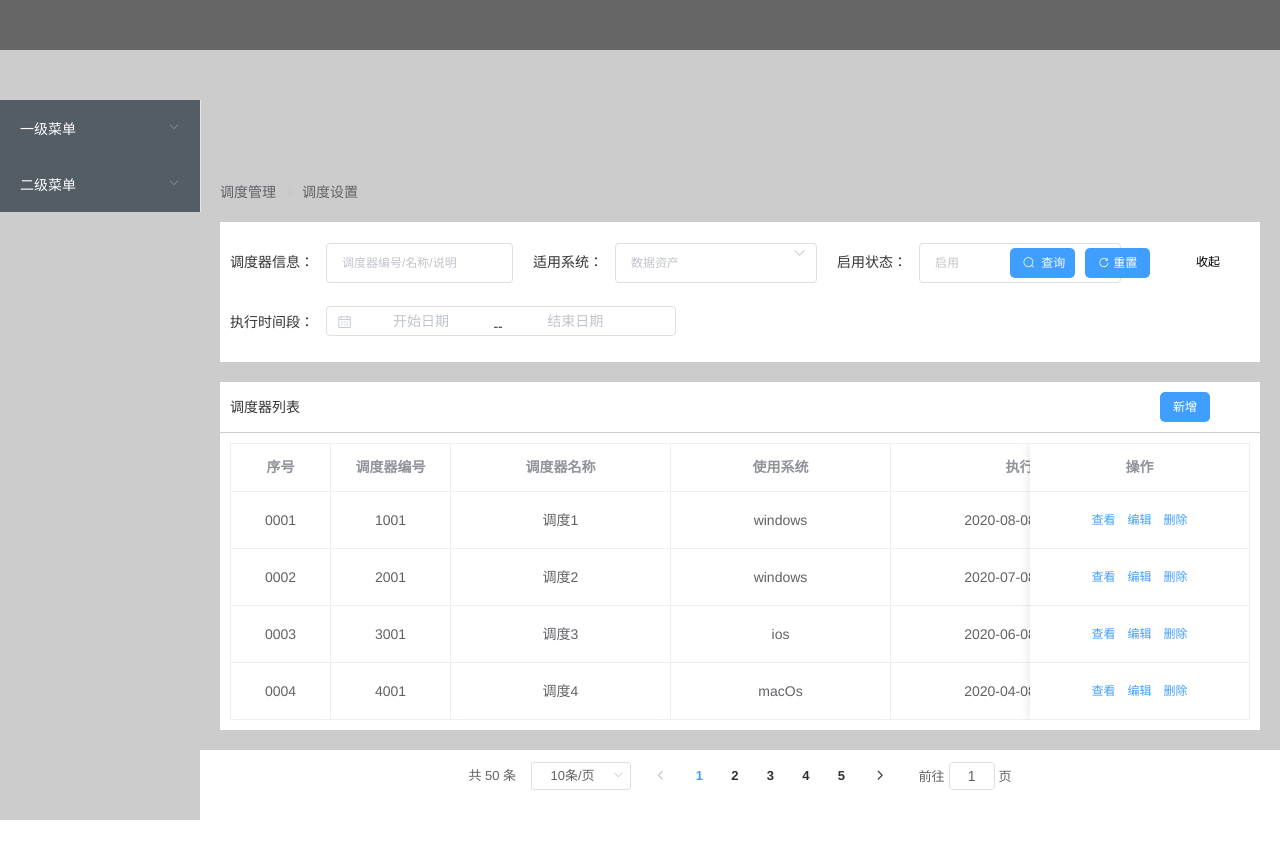
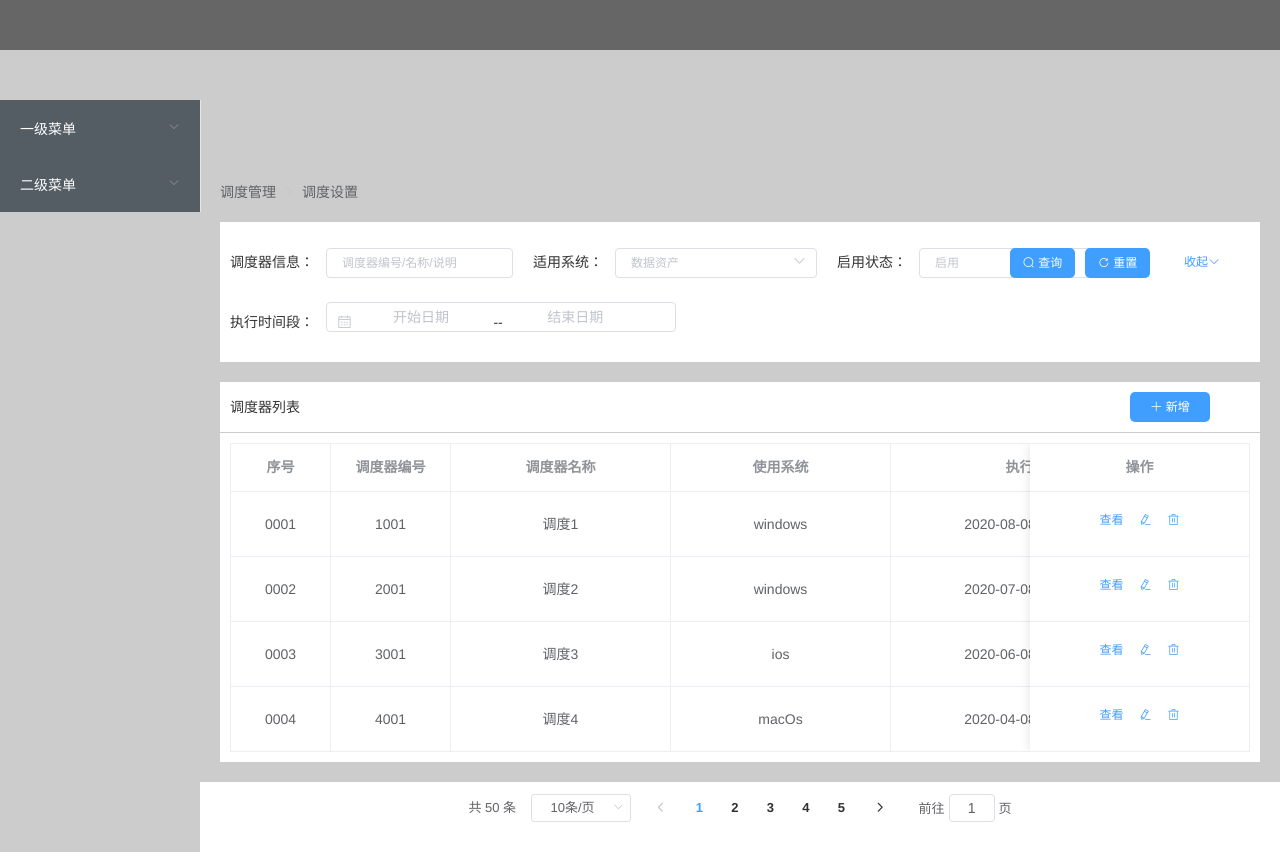
Before and after one commit to cwx1995/demo-vue-2.0, a Vue app: page /#/firstMod/index in a window 1280 px wide. Before the commit the page ends 820 px from the top, so only its background shows below. Built offline with nearby package versions, Linux system fonts and the light colour scheme.

Commit message:
添加·编辑·删除

```diff
--- a/src/views/firstMod/components/add.vue
+++ b/src/views/firstMod/components/add.vue
@@ -1,7 +1,7 @@
 <template>
     <div class="box">
         <div class="back" @click="callback">
-            返回
+            <i class="el-icon-arrow-left"></i> 返回
         </div>
         <div class="center">
             <div class="addScheduler">{{title}}</div>
@@ -14,7 +14,7 @@
                         <el-input type="information" v-model="ruleForm.information"></el-input>
                     </el-form-item>
                     <el-form-item label="执行时间段" class="timer" prop="time">
-                        <el-date-picker v-model="ruleForm.time" type="daterange" :picker-options="pickerOptions" range-separator="--" start-placeholder="开始日期" end-placeholder="结束日期">
+                        <el-date-picker v-model="ruleForm.time" value-format="yyyy-MM-dd" format="yyyy-MM-dd" type="daterange" :picker-options="pickerOptions" range-separator="--" start-placeholder="开始日期" end-placeholder="结束日期">
                         </el-date-picker>
                     </el-form-item>
                     <el-form-item label="定时设置" class="settime" prop="setTiming" required>
@@ -49,19 +49,17 @@
 <script>
     export default {
         data() {
-            var validateName =(rule,value,callback)=> {
-                if(value === ''){
+            var validateName = (rule, value, callback) => {
+                if (value === '') {
                     callback(new Error('请输入名称'))
-                }else {
-
+                } else {
                     callback()
                 }
             };
-            var validateSettime = (rule,value,callback) => {
-                if(value === ''){
+            var validateSettime = (rule, value, callback) => {
+                if (value === '') {
                     callback(new Error('请设置时间'))
-                }else {
-
+                } else {
                     // if(this.ruleForm.setTiming !== ''){
                     //     this.$ref.ruleForm.validateField('setTiming')
                     // }
@@ -81,7 +79,6 @@
                 },
                 pickerOptions: {
                     shortcuts: [{
-                        text: '最近一周',
                         onClick(picker) {
                             const end = new Date();
                             const start = new Date();
@@ -89,7 +86,6 @@
                             picker.$emit('pick', [start, end]);
                         }
                     }, {
-                        text: '最近一个月',
                         onClick(picker) {
                             const end = new Date();
                             const start = new Date();
@@ -97,7 +93,6 @@
                             picker.$emit('pick', [start, end]);
                         }
                     }, {
-                        text: '最近三个月',
                         onClick(picker) {
                             const end = new Date();
                             const start = new Date();
@@ -127,7 +122,8 @@
                         validator: validateSettime,
                         trigger: 'blur'
                     }]
-                }
+                },
+                row:''
             }
         },
         created() {
@@ -138,15 +134,37 @@
             } else if (this.flag === 'edit') {
                 this.title = '编辑调度器'
             }
+            this.ruleForm = this.$route.query.row
         },
         methods: {
             callback() {
                 this.$router.go(-1)
             },
-            saveNum(form) {
-                console.log(form)
-                this.$message('已保存');
+            saveNum(data) {
+                let params = {
+                    name: this.ruleForm.name,
+                    explain: this.ruleForm.information,
+                    startTime: this.ruleForm.time[0],
+                    endTime: this.ruleForm.time[1],
+                    timeSet: this.ruleForm.setTiming,
+                    collectionTask: this.ruleForm.collect
+                }
+                console.log(data)
+                this.$refs.ruleForm.validate((valid) => {
+                    if (valid) {
+                        this.$post('addData', params).then((res) => {
+                            console.log(res)
+                            if (res.code === 200) {
+                                this.$message('添加成功');
                                 this.$router.go(-1)
+                            } else {
+                                 this.$message('添加失败')
+                            }
+                        }).catch((err) => {
+                            console.log(error)
+                        })
+                    }
+                })
             },
             cancel() {
                 console.log('取消')
@@ -171,7 +189,7 @@
             margin: 15px;
             position: relative;
             .addScheduler {
-                background-color: skyblue;
+                background-color: #409eff;
                 height: 50px;
                 line-height: 50px;
                 font-size: 14px;
--- a/src/views/firstMod/index.vue
+++ b/src/views/firstMod/index.vue
@@ -1,10 +1,5 @@
 <template>
     <div class="firstMod">
-        <!-- 示例 -->
-        <!-- 共计{{count}}条
-                                              <div @click="getData">
-                                                  请求数据
-                                              </div> -->
         <div class="break">
             <el-breadcrumb separator-class="el-icon-arrow-right">
                 <el-breadcrumb-item>调度管理</el-breadcrumb-item>
@@ -33,24 +28,23 @@
                     </el-date-picker>
                 </el-form-item>
                 <el-form-item class="button">
-
-                    <div class="queryBtn"  @click="queryInf('1')">
-                        <i class="el-icon-search"></i>
-                        查询
+                    <div class="queryBtn" @click="queryInf('1')">
+                        <i class="el-icon-search"></i> 查询
                     </div>
                     <div class="resetBtn" @click="resetForm('formInline')">
-                        <i class="el-icon-refresh-right"></i>
-                        重置
+                        <i class="el-icon-refresh-right"></i> 重置
                     </div>
                 </el-form-item>
             </el-form>
             <div class="packup" @click="packup">
-                {{show?'收起':'展开'}}
+                {{show?'收起':'展开'}}<i class="el-icon-arrow-down"></i>
             </div>
         </div>
         <div class="box">
             <div class="list">调度器列表</div>
-            <div class="add" @click="addNum">新增</div>
+            <div class="add" @click="addNum">
+                <i class="el-icon-plus"></i> 新增
+            </div>
         </div>
         <div class="form">
             <el-table :data="tableData" border style="width: 100%">
@@ -79,8 +73,8 @@
             <el-button @click="handleClick(scope.row)" type="text" size="small">
                 查看
             </el-button>
-            <el-button type="text" size="small" @click="handleEdit(scope.row.id)">编辑</el-button>
-            <el-button type="text" size="small" @click="handleDelete(scope.row.id)">删除</el-button>
+            <el-button type="text" size="small" @click="handleEdit(scope.row)"><i class="el-icon-edit"></i></el-button>
+            <el-button type="text" size="small" @click="handleDelete(scope.row.id)"><i class="el-icon-delete"></i></el-button>
             </template>
                 </el-table-column>
             </el-table>
@@ -114,8 +108,8 @@
             return {
                 formInline: {
                     name: '',
-                    time:'',//时间选择器的值 数组
-                    system:'',
+                    time: '', //时间选择器的值 数组
+                    system: '',
                     endTime: '',
                     status: ''
                 },
@@ -187,8 +181,7 @@
                     console.log(res)
                     if (res.code === 200) {
                         this.tableData = res.result.tableData
-                    } else {
-                    }
+                    } else {}
                 }).catch((err) => {
                     console.log(error)
                 })
@@ -222,6 +215,7 @@
                 this.pageSize = 10
                 this.queryInf()
             },
+            // 收起
             packup() {
                 this.show = !this.show
             },
@@ -230,35 +224,42 @@
                 console.log(row);
             },
             // 删除
-            handleDelete(row) {
-                let params={
-                    id:row
+            handleDelete(id) {
+                let params = {
+                    id:id
                 }
-                console.log(params,'params')
-                this.$post('delData', params
-                ).then((res) => {
+                console.log(params, 'params')
+                this.$post('delData', params).then((res) => {
                     if (res.code == 200) {
+                        this.tableData.splice(params,1);
                         this.$message({
                             showClose: true,
                             message: '删除成功',
                             type: 'success'
                         });
-                    }else{
-                        this.$message.error('请求失败，请稍后再试')
                     }
+                }).catch((err) => {
+                    console.log(error)
                  })
             },
             // 编辑
-            handleEdit(id) {
-                console.log(id)
+            handleEdit(row) {
+                console.log(row)
+                this.$post('editData').then((res) => {
+                   if (res.code == 200) {
                        this.$router.push({
-                     path:'components/add',
+                        path: 'components/add',
                         query: {
-                         'id':id,
-                         flag:'edit'
+                            // 'id': id,
+                            'row':row,
+                            flag: 'edit'
                         }
                     })
+                    } else {
+                        this.$message.error('请求失败，请稍后再试')
+                    }
 
+                })
             },
             // 每页显示多少条数据
             handleSizeChange(val) {
@@ -275,11 +276,10 @@
             //新增
             addNum() {
                 this.$router.push({
-                    path:'components/add',
-                    query:{
-                        id:'',
-                        flag:'add'
-
+                    path: 'components/add',
+                    query: {
+                        id: '',
+                        flag: 'add'
                     }
                 })
             }
@@ -302,10 +302,14 @@
             background-color: #fff;
             margin: 0 20px;
             padding: 20px 0;
-            >>> .el-input, .el-input__inner {
+            >>>.el-input .el-input__inner {
                 height: 30px;
                 line-height: 30px;
                 font-size: 12px;
+            }
+            .el-input__prefix,
+            .el-input__suffix {
+                top: 5px;
             }
             >>>.el-form-item {
                 margin-bottom: 0;
@@ -314,14 +318,15 @@
                 color: #333;
                 padding-left: 10px;
             }
-            >>>.el-form--inline .el-form-item {
-                display: inline-block;
+            .el-date-editor .el-range-input,
+            .el-date-editor .el-range-separator {
+                height: 0;
             }
-            >>> .el-date-editor .el-range__icon {
-                line-height: 0;
-
+            >>>.el-input__inner {
+                height: 30px;
+                line-height: 30;
             }
-            .el-date-editor .el-range-input, .el-date-editor .el-range-separator  {
+            .el-input__icon {
                 height: 0;
             }
             .button {
@@ -342,10 +347,6 @@
                     cursor: pointer;
                     margin-left: 10px;
                 }
-                .el-icon-search {
-                    width: 18px;
-                    height: 18px;
-                }
             }
             .el-button--primary {
                 width: 50px;
@@ -362,15 +363,16 @@
             .packup {
                 position: absolute;
                 right: 40px;
-                top: calc(25% - 5px);
+                top: 30px;
                 height: 20px;
                 font-size: 12px;
+                color: #409eff;
             }
         }
         .box {
             height: 50px;
             line-height: 50px;
-            margin:0 20px;
+            margin: 0 20px;
             background-color: #fff;
             margin-top: 20px;
             padding-left: 10px;
@@ -383,7 +385,7 @@
             position: absolute;
             right: 50px;
             top: 10px;
-            width: 50px;
+            width: 80px;
             height: 30px;
             line-height: 30px;
             text-align: center;
@@ -393,6 +395,10 @@
             font-size: 12px;
             background-color: #409eff;
             cursor: pointer;
+        }
+        .el-icon-edit {
+            width: 20px;
+            height: 20px;
         }
         .edit {
             position: absolute;
@@ -411,7 +417,7 @@
         }
         .form {
             padding: 10px;
-            margin: 0 20px ;
+            margin: 0 20px;
             background-color: #fff;
         }
         .page {
```
Lines whose indentation alone changed are shown as unchanged.
